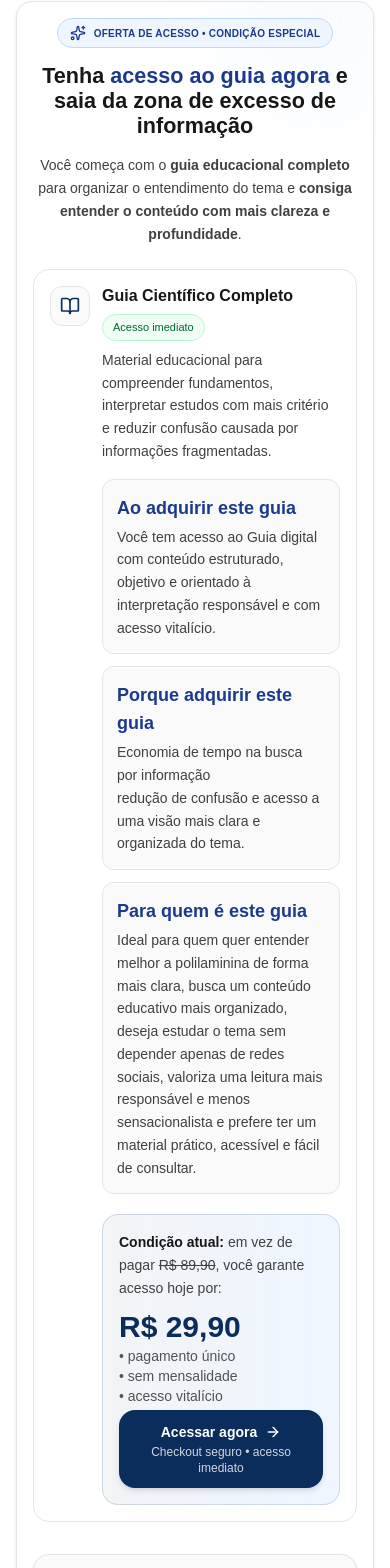
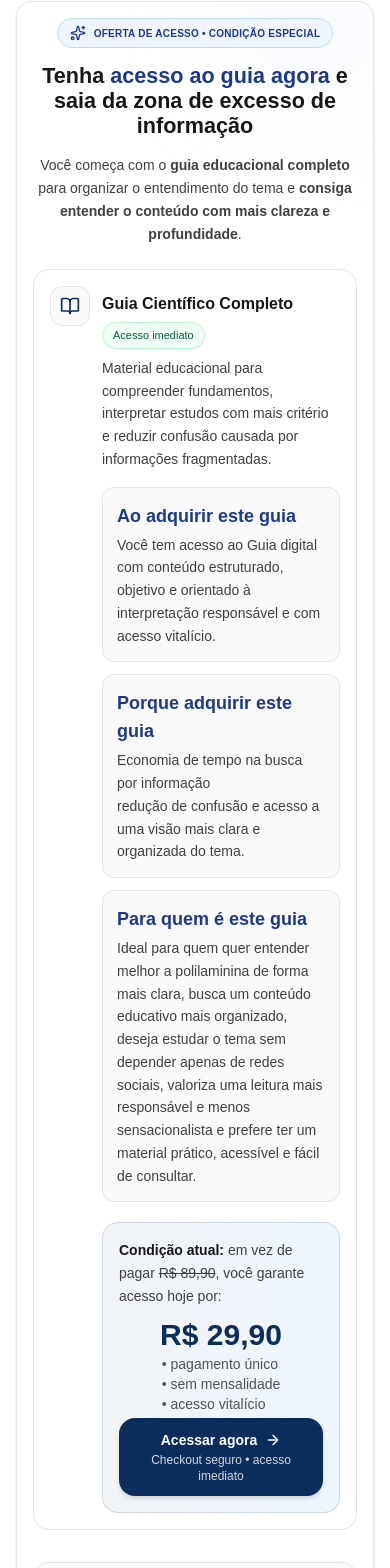
Before and after one commit to leandrotnorio/quiz-polilaminina, a Next.js app: page /oferta in a window 390 px wide. Shown: the part 393-1961 px from the top of the page. Built offline with nearby package versions, Linux system fonts and the light colour scheme; no server answers.

Commit message:
alt na LP

```diff
--- a/src/app/oferta/page.tsx
+++ b/src/app/oferta/page.tsx
@@ -75,7 +75,7 @@ export default function OfertaPage() {
 
                 <div className="min-w-0 w-full">
                   <div className="flex flex-col items-start gap-2 sm:flex-row sm:flex-wrap sm:items-center">
-                    <h3 className="text-base font-semibold text-neutral-900 sm:text-lg leading-tight">
+                    <h3 className="mt-2 text-base font-semibold text-neutral-900 sm:text-lg leading-tight">
                       Guia Científico Completo <span className="hidden sm:inline">(Produto Principal)</span>
                     </h3>
 
@@ -122,7 +122,7 @@ export default function OfertaPage() {
                       em vez de pagar <span className="line-through">R$ 89,90</span>, você garante acesso hoje por:
                     </p>
 
-                    <div className="mt-3 flex flex-col items-start gap-1 sm:flex-row sm:flex-wrap sm:items-end sm:gap-3">
+                    <div className="mt-3 flex flex-col items-center gap-1 sm:flex-row sm:flex-wrap sm:items-end sm:gap-3">
                       <p className="text-3xl font-bold leading-none text-[#0B2D5C] sm:text-4xl">
                         R$ 29,90
                       </p>
@@ -337,7 +337,7 @@ export default function OfertaPage() {
           <div className="relative mt-6 rounded-2xl border border-neutral-200 bg-white p-4 sm:mt-8 sm:p-5 md:p-6">
             <div className="grid grid-cols-1 gap-5 lg:grid-cols-[minmax(0,1fr)_320px] lg:items-center lg:gap-6">
               <div className="min-w-0 text-left">
-                <h3 className="text-base font-bold text-blue-900 sm:text-lg">
+                <h3 className="text-lg font-bold text-blue-900 sm:text-lg">
                   Comece pelo guia e decida com mais clareza
                 </h3>
 
```
